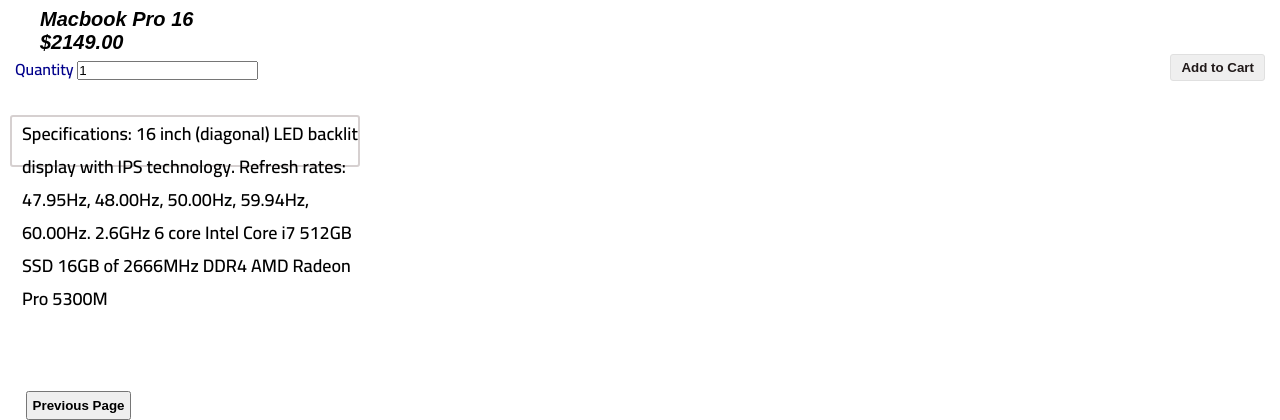
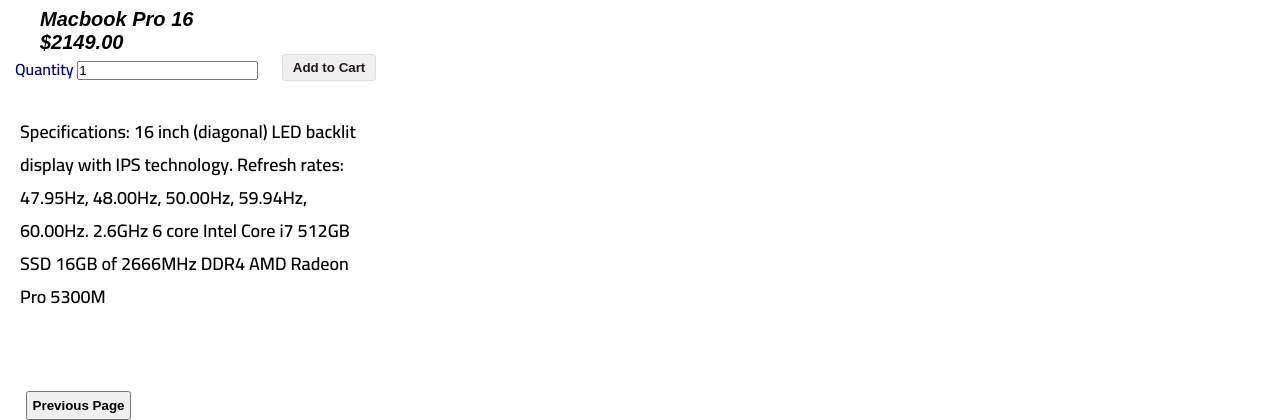
Before and after one commit to emilylin08/TechCity, a PHP site: page /product_info.php?productid=1 in a window 1280 px wide. Shown: the part 289-709 px from the top of the page. Run offline with PHP 8.4, Linux system fonts and the light colour scheme; data comes from the database, SQL or seed files in the repository; data that the repository does not hold is empty.

Commit message:
Update style.css

```diff
--- a/style.css
+++ b/style.css
@@ -4,7 +4,7 @@
     background-color: #EFEFEF;
     border: #E0E0E0 1px solid;
     color: #211A1A;
-    float: right;
+    float: none;
     text-decoration: none;
     border-radius: 3px;
     cursor: pointer;
@@ -30,7 +30,7 @@
     border-radius: 3px;
     margin-top: 10px;
     font-size: 18px;
-    border: 2px solid #D6D0D0;
+    border: 0px solid #D6D0D0;
     padding: 0 0 0 10px;
     /*+placement: -5px 21px;*/
     position: relative;
```
